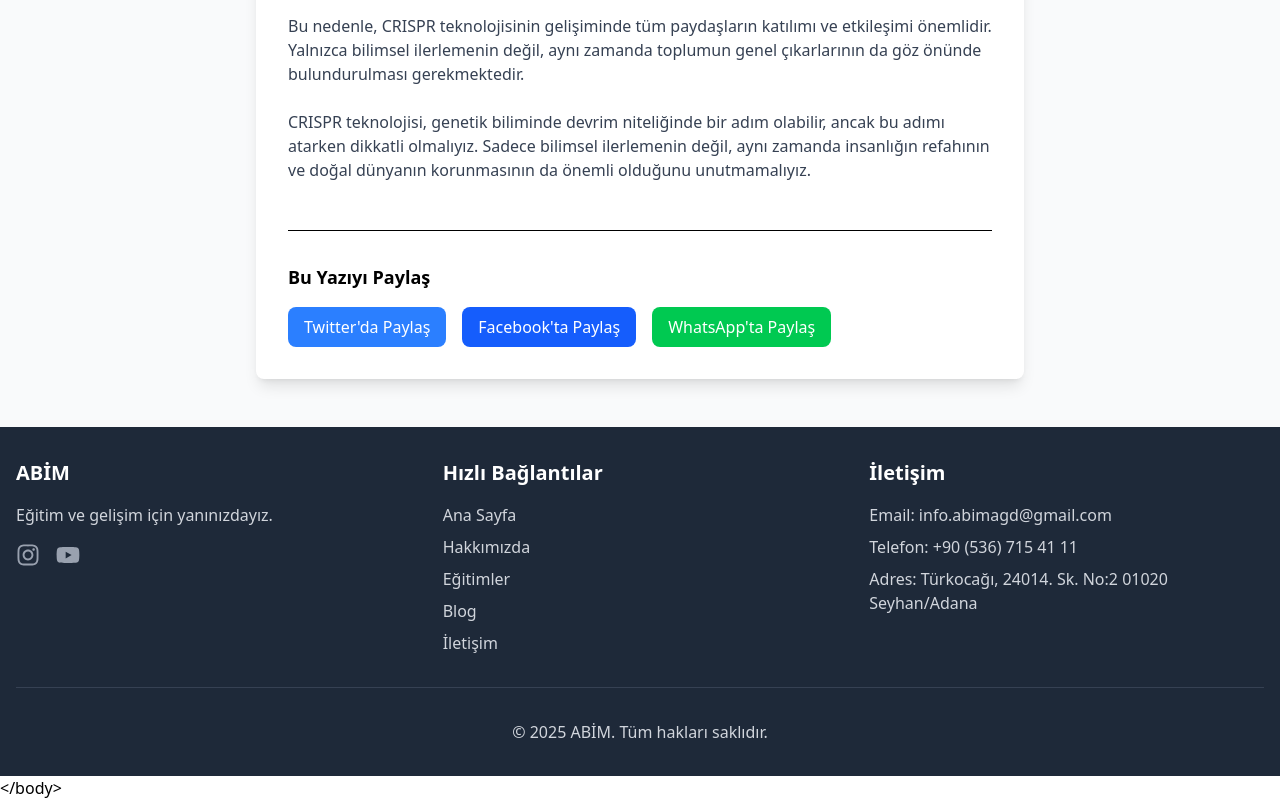
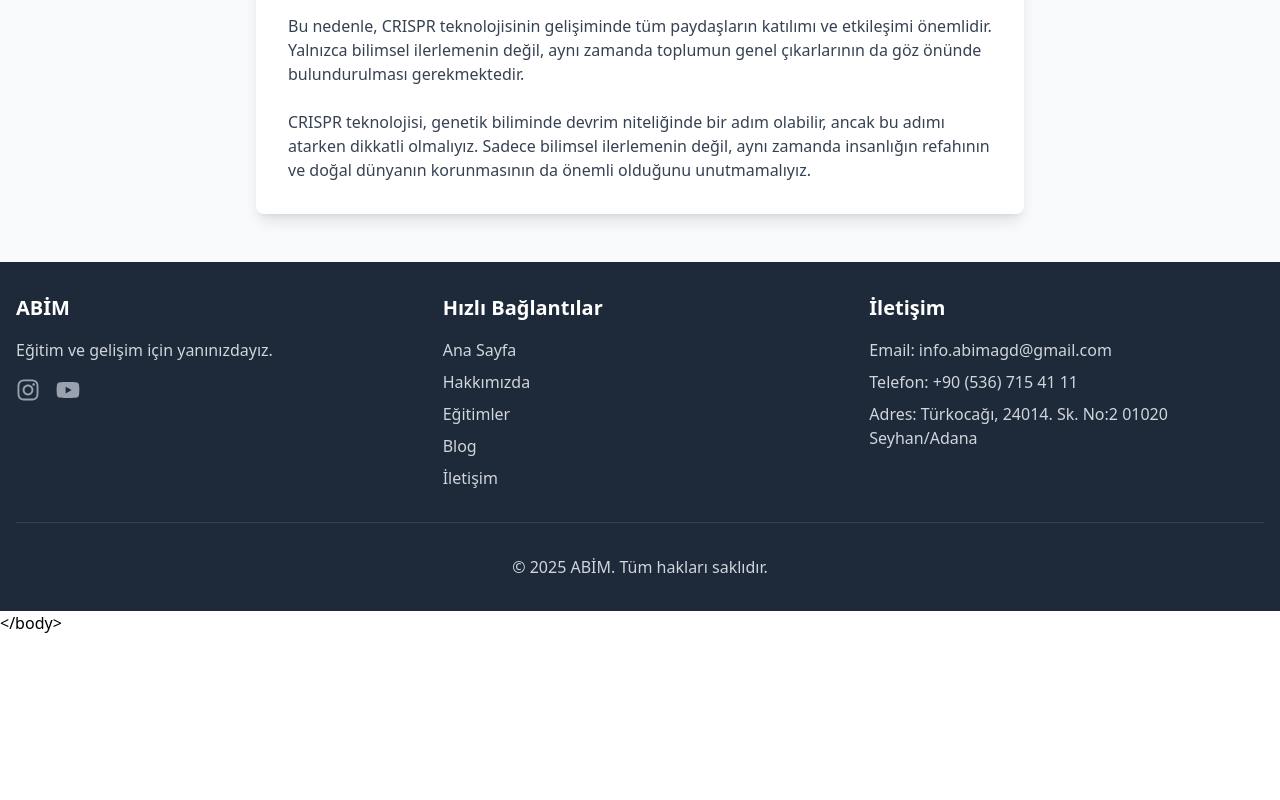
Before and after one commit to caliskanhalil/abim-react, a React (Vite) app: page /blog/1 in a window 1280 px wide. Shown: the part 2586-3386 px from the top of the page. After the commit the page ends 3221 px from the top, so only its background shows below. Built offline with nearby package versions, Linux system fonts and the light colour scheme; no server answers.

Commit message:
blog detail updated

```diff
--- a/src/data/mockCourses.js
+++ b/src/data/mockCourses.js
@@ -28,7 +28,7 @@ export const coursesData = [
     id: "2",
     mainTitle: "JAVASCRIPT EĞİTİMİ",
     subtitle: "JavaScript eğitimi ile web sitelerine hareket ve etkileşim katmayı öğren!",
-    imageUrl: "/course/js.png",
+    imageUrl: "/course/js.jpg",
     content: {
       egitimSuresi: [
         { "Başlangıç": "2025-05-10" },
--- a/src/pages/BlogPage/BlogDetail.jsx
+++ b/src/pages/BlogPage/BlogDetail.jsx
@@ -84,22 +84,6 @@ const BlogDetail = () => {
                   {blog.content}
                 </div>
               </div>
-
-              {/* Share Section */}
-              <div className="mt-12 pt-8 border-t">
-                <h3 className="text-lg font-semibold mb-4">Bu Yazıyı Paylaş</h3>
-                <div className="flex gap-4">
-                  <button className="bg-blue-500 text-white px-4 py-2 rounded-lg hover:bg-blue-600 transition-colors">
-                    Twitter'da Paylaş
-                  </button>
-                  <button className="bg-blue-600 text-white px-4 py-2 rounded-lg hover:bg-blue-700 transition-colors">
-                    Facebook'ta Paylaş
-                  </button>
-                  <button className="bg-green-500 text-white px-4 py-2 rounded-lg hover:bg-green-600 transition-colors">
-                    WhatsApp'ta Paylaş
-                  </button>
-                </div>
-              </div>
             </div>
           </div>
         </div>
```
Also changed, not shown: public/course/js.jpg (added), public/course/js.png (deleted).
